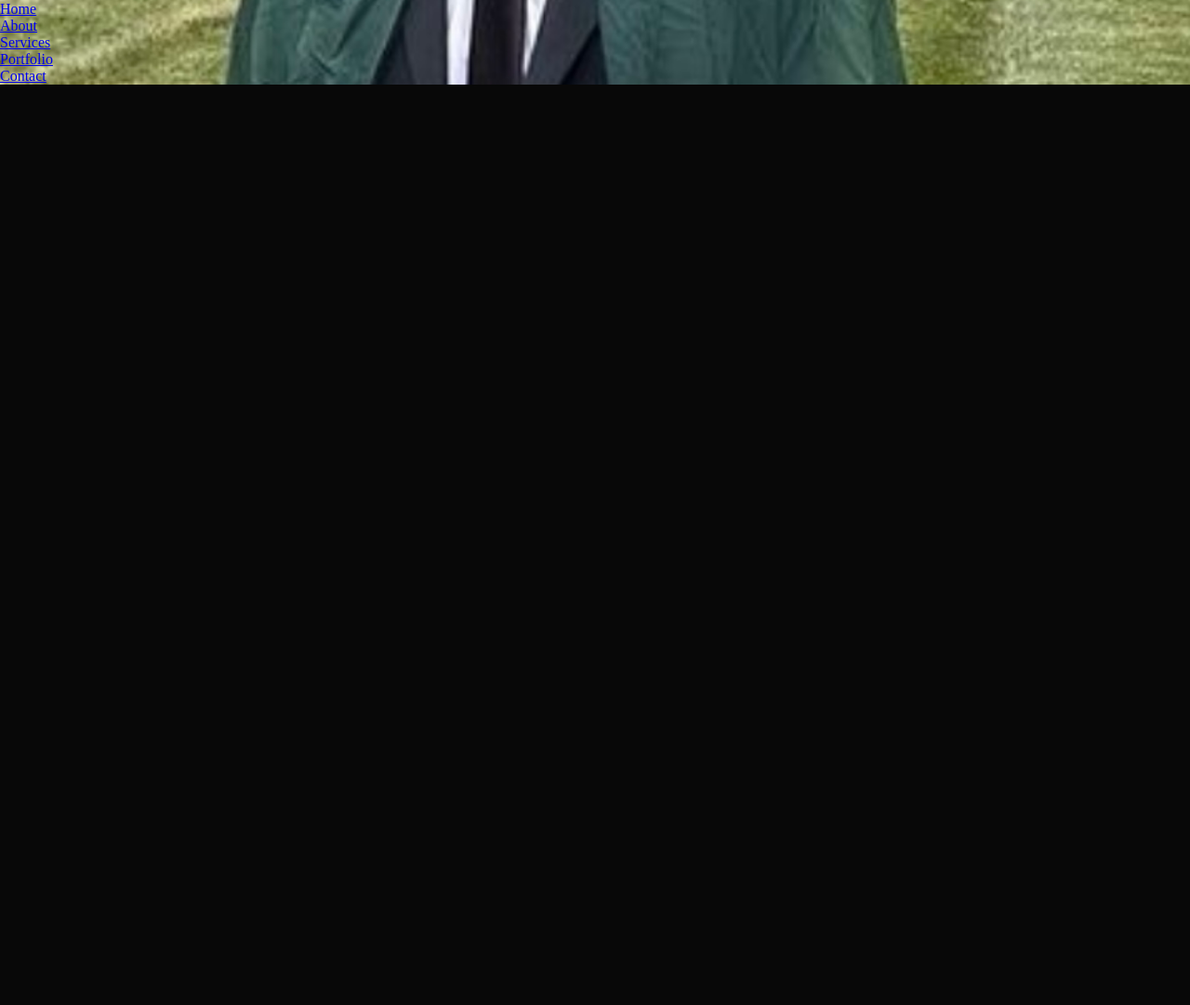
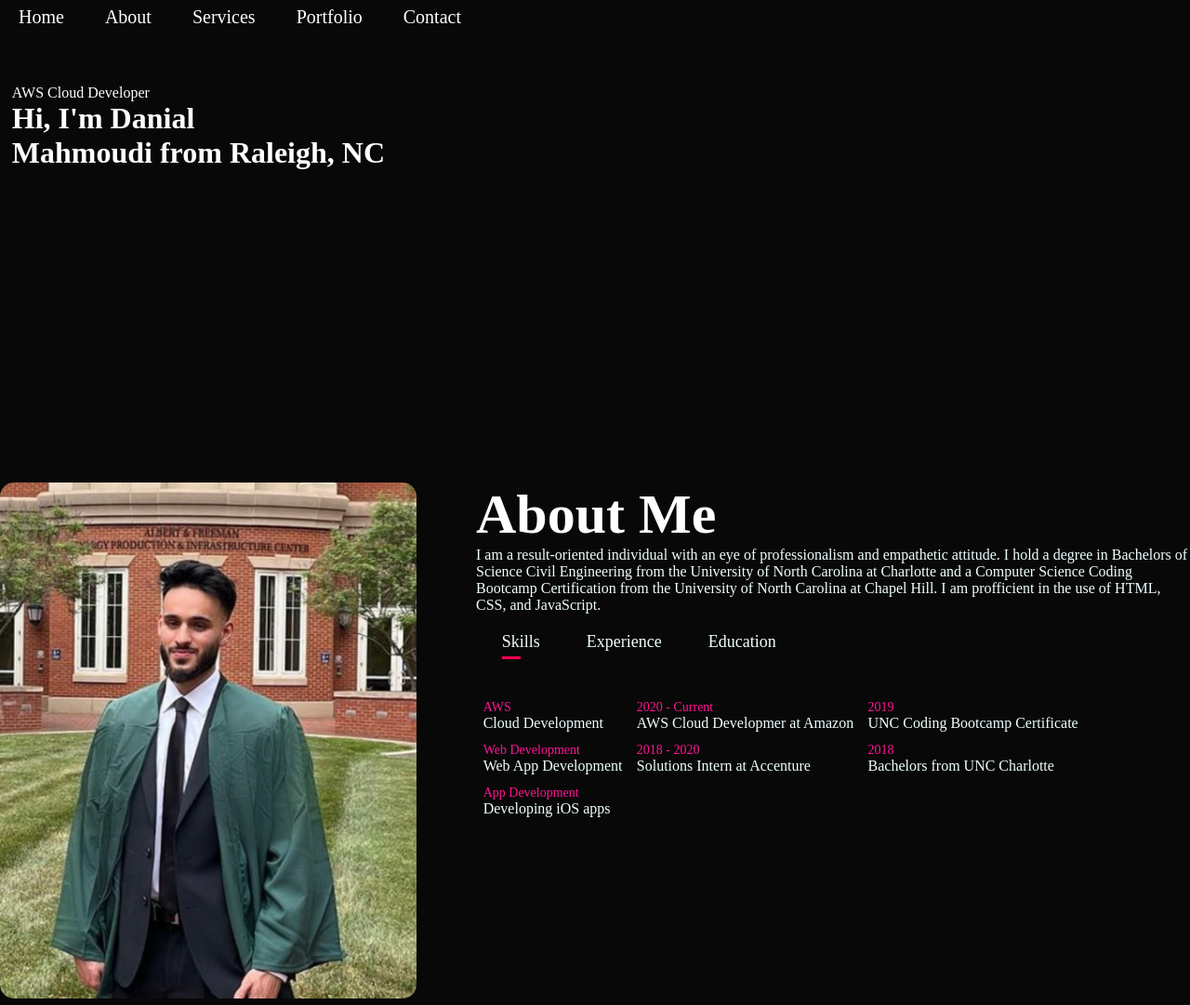
Before and after one commit to danialmahmoudi16/danialmahmoudi-portfolio, a plain HTML site: page index.html in a window 1280 px wide. Shown: the part 253-1334 px from the top of the page at 93% size. Before the commit the page ends 800 px from the top, so only its background shows below. Drawn offline with Linux system fonts and the light colour scheme.

Commit message:
Updated Index and CSS

```diff
--- a/index.html
+++ b/index.html
@@ -1,5 +1,6 @@
 <!DOCTYPE html>
 <html lang="en">
+
 <head>
     <meta charset="UTF-8">
     <meta http-equiv="X-UA-Compatible" content="IE=edge">
@@ -7,11 +8,12 @@
     <title>Danial Mahmoudi Portfolio</title>
     <link rel="stylesheet" href="style.css">
 </head>
+
 <body>
-<div id="header">
-    <div class="container">
+    <header>
+        <div class="container-1">
             <nav>
-            <img src="images/Danial.jpg" alt="">
+                <img src="images/Danial.jpg" alt="Danial">
                 <ul>
                     <li><a href="#">Home</a></li>
                     <li><a href="#">About</a></li>
@@ -20,11 +22,61 @@
                     <li><a href="#">Contact</a></li>
                 </ul>
             </nav>
+            <div class="header-text">
+                <p>AWS Cloud Developer</p>
+                <h1>Hi, I'm <span>Danial</span><br>Mahmoudi from Raleigh, NC</h1>
             </div>
+        </div>
+    </header>
+
+    <!-- About  -->
+    <div id="about">
+        <div class="container-2">
+            <div class="row">
+                <div class="about-col-1">
+                    <img src="images/background.jpg">
+                </div>
+                <div class="about-col-2">
+                    <h1 class="sub-title">About Me</h1>
+                    <p>I am a result-oriented individual with an eye of professionalism
+                        and empathetic attitude. I hold a degree in Bachelors of Science Civil Engineering from the
+                        University of North Carolina at Charlotte and a Computer Science Coding Bootcamp Certification
+                        from the University of North Carolina at Chapel Hill. I am profficient in the use of HTML, CSS,
+                        and JavaScript.</p>
+
+                    <div class="tab-titles">
+                        <p class="tab-links active-link">Skills</p>
+                        <p class="tab-links">Experience</p>
+                        <p class="tab-links">Education</p>
+                    </div>
+                    <div class="tabs-container">
+                        <div class="tab-contents active-tab" id="skills">
+                            <ul>
+                                <li><span>AWS</span><br>Cloud Development</li>
+                                <li><span>Web Development</span><br>Web App Development</li>
+                                <li><span>App Development</span><br>Developing iOS apps</li>
+                            </ul>
+                        </div>
+                        <div class="tab-contents" id="experience">
+                            <ul>
+                                <li><span>2020 - Current</span><br>AWS Cloud Developmer at Amazon</li>
+                                <li><span>2018 - 2020</span><br>Solutions Intern at Accenture</li>
+                            </ul>
+                        </div>
+                        <div class="tab-contents" id="education">
+                            <ul>
+                                <li><span>2019</span><br>UNC Coding Bootcamp Certificate</li>
+                                <li><span>2018</span><br>Bachelors from UNC Charlotte</li>
+                            </ul>
+                        </div>
+                    </div>
+                </div>
+            </div>
+        </div>
+    </div>
+
+</body>
 
 
 
-</div>
-
-</body>
 </html>
--- a/style.css
+++ b/style.css
@@ -9,9 +9,160 @@ body{
     color: #fff;
 }
 #header{
-    width: 100%;
-    height: 100%;
-    background-image: url(IMAGES/Background.jpg);
+    width: 50%;
+    height: 50vh;
+    /* background-image: url(IMAGES/Background.jpg); */
     background-size: cover;
     background-position: center;
 }
+
+.container{
+    padding: 10px 10%;
+}
+
+nav{
+    display: flex;
+    align-items: center;
+    justify-content: space-between;
+    flex-wrap: wrap;
+}
+
+.Danial{
+    padding-left: 1%;
+    width: 140px;
+
+}
+
+nav ul li{
+    display: inline-block;
+    list-style: none;
+    margin: 10px 20px;
+}
+
+nav ul li a{
+    color: #fff;
+    text-decoration: none;
+    font-size: 20px;
+    position:relative;
+}
+
+nav ul li a::after{
+    content: '';
+    width: 0;
+    height: 3px;
+    background: #ff004f;
+    position: absolute;
+    left: 0;
+    bottom: -6px;
+    transition: 0.5s;
+}
+
+nav ul li a:hover::after{
+    width: 100%;
+}
+
+
+/* About */
+
+#about{
+    padding: 80px 0;
+    color: azure;
+    margin-top: 20%;
+}
+
+.row{
+    display: flex;
+    justify-content: space-between;
+    flex-wrap: wrap;
+}
+
+.about-col-1{
+    flex-basis: 35%;
+}
+.about-col-1 img{
+    width: 100%;
+    border-radius: 15px;
+}
+.about-col-2{
+    flex-basis: 60%;
+}
+
+.sub-title{
+    font-size: 60px;
+    font-size: 600;
+    color: #fff;
+}
+
+.tab-titles{
+    padding-left: 1%;
+    display: flex;
+    margin: 20px 20px 40px;
+}
+
+.tab-links{
+    margin-right: 50px;
+    font-size: 18px;
+    font-weight: 500;
+    cursor: pointer;
+    position: relative;
+}
+
+.tab-links::after{
+    content: '';
+    width: 0;
+    height: 3px;
+    background: #ff004f;
+    position: absolute;
+    left: 0;
+    bottom: -8px;
+    transition: 0.5s;
+}
+
+.tab-links.active-link::after{
+    width: 50%;
+}
+
+.tab-contents ul li{
+    list-style: none;
+    margin: 10px 0;
+}
+
+.tab-contents ul li span{
+    color:deeppink;
+    font-size: 14px;
+}
+
+
+.tab-contents.active-tab{
+    display: block;
+}
+
+.container-2{
+    display: flex;
+    flex-direction: row;
+}
+
+.header-text{
+    padding-top: 4%;
+    padding-left: 1%;
+}
+
+.tabs-container{
+    display: flex;
+    flex-direction: row;
+}
+
+#skills{
+    padding-left: 1%;
+    padding-right: 1%;
+}
+
+#experience{
+    padding-left: 1%;
+    padding-right: 1%;
+}
+
+#education{
+    padding-left: 1%;
+    padding-right: 1%;
+}
```
Lines whose indentation alone changed are shown as unchanged.
